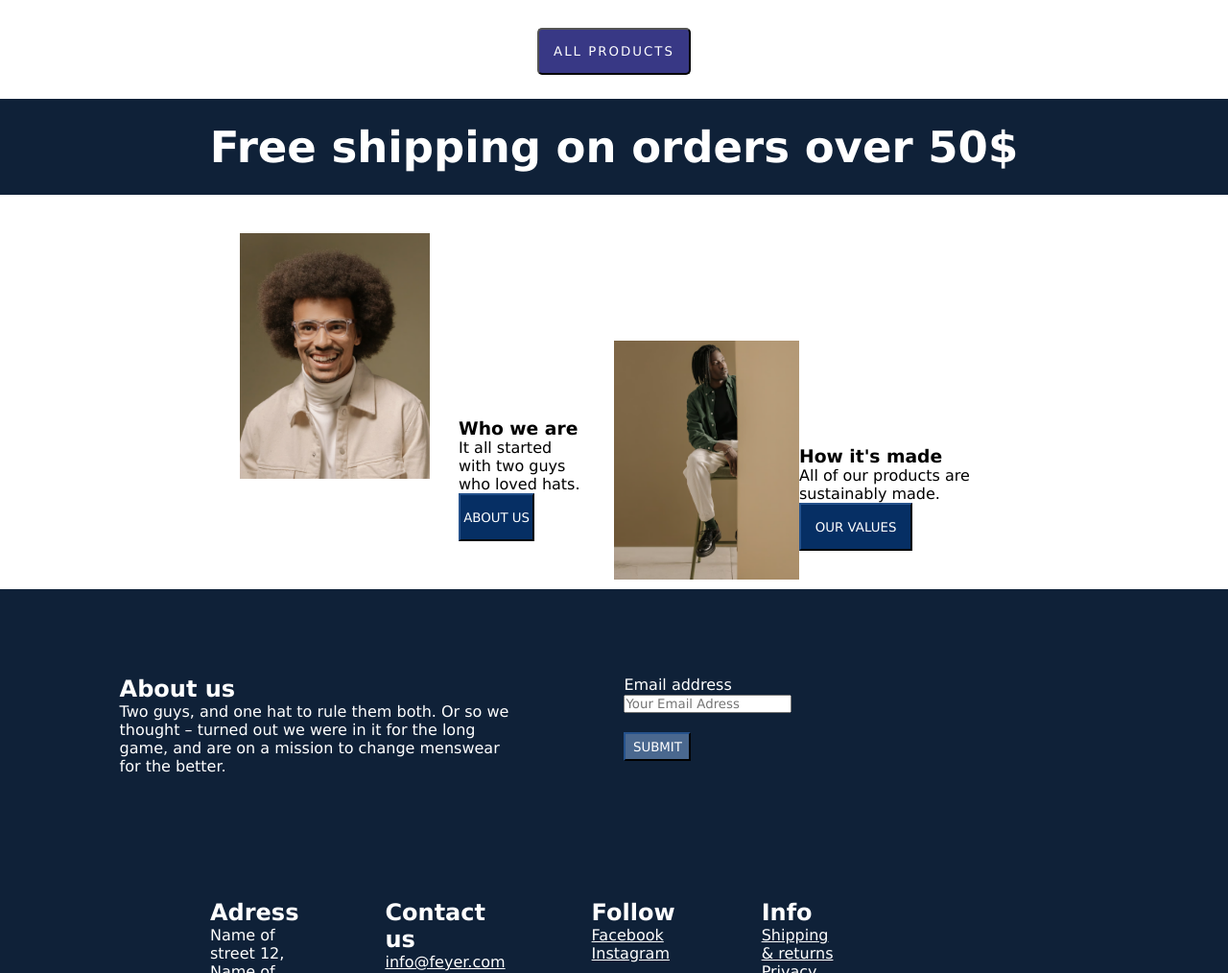
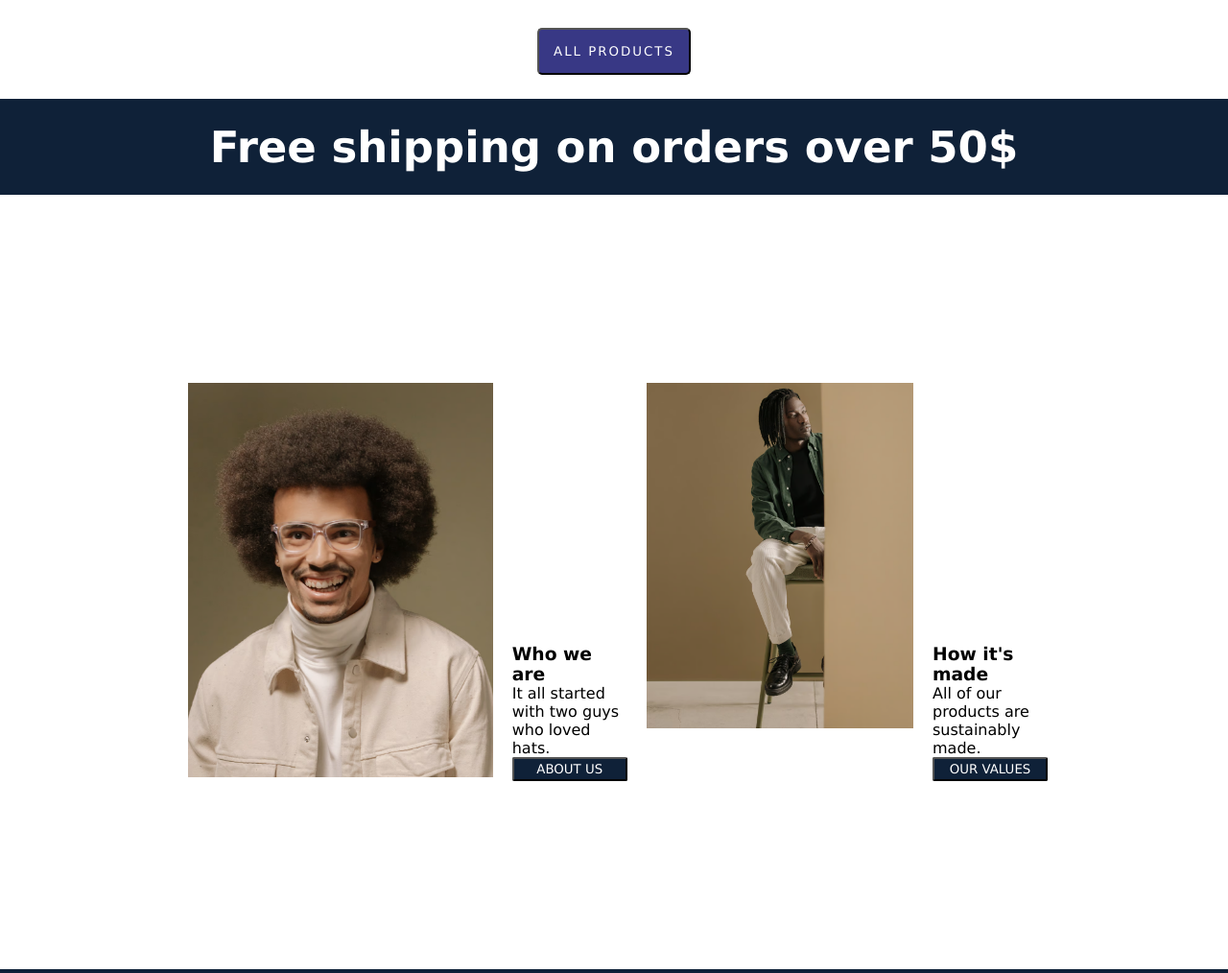
Before and after one commit to Exe-Fix/Figma_Task_Feyer, a plain HTML site: page index.html in a window 1280 px wide. Shown: the part 1467-2481 px from the top of the page at 96% size. Drawn offline with Linux system fonts and the light colour scheme.

Commit message:
first commit

```diff
--- a/style.scss
+++ b/style.scss
@@ -419,37 +419,32 @@
 
            //--second Card----
 .secondcard{
+width: 100%;
     &-div{
-     display: flex;
-     width: 100%;
-     justify-content: center;
-     padding: 40px;
-     gap: 60px;
+        display: flex;
+        gap: 20px;
+        margin: 196px;
+        width: 70%;
     &__left{
-        gap: 30px;
-        width: 30%;
-        display: flex;
+       display: flex;
+       gap: 20px;
 
         &-img{
 
 
         }
         &-div{
-            height: 97%;
-            width: 86%;
-          display: flex;
-          align-items: flex-end;
+            display: flex;
+            align-items: flex-end;
 
         &-text{
 
-             width: 132px;
-            display: inline;
             &-button{
-                width: 60%;
-                height: 50px;
+                width: 120px;
+                height: 25px;
+                border-radius: 2px;
                 color: white;
-                background-color: rgb(6, 47, 100);
-                border-color: rgb(15, 33, 56) ;
+                background-color: rgb(15, 33, 56);
             }
 
         }
@@ -457,33 +452,28 @@
 
     }
     &__right{
-        gap: 30px;
-        width: 30%;
         display: flex;
+        gap: 20px;
+
         &-img{
 
-             height: 391px;
-             width: 276px;
-             margin: -30px;
-             display: flex;
-             align-items: flex-end;
+
         }
         &-div{
             display: flex;
             align-items: flex-end;
+            width: 229px;
 
 
         &-text{
-            display: inline;
-            width: 197px;
+
 
             &-button{
-                width: 60%;
-                height: 50px;
+                width: 120px;
+                height: 25px;
+                border-radius: 2px;
                 color: white;
-                background-color: rgb(6, 47, 100);
-                border-color: rgb(15, 33, 56);
-
+                background-color: rgb(15, 33, 56);
 
             }
 
```
Also changed, not shown: css/style.css, 1 other file.
